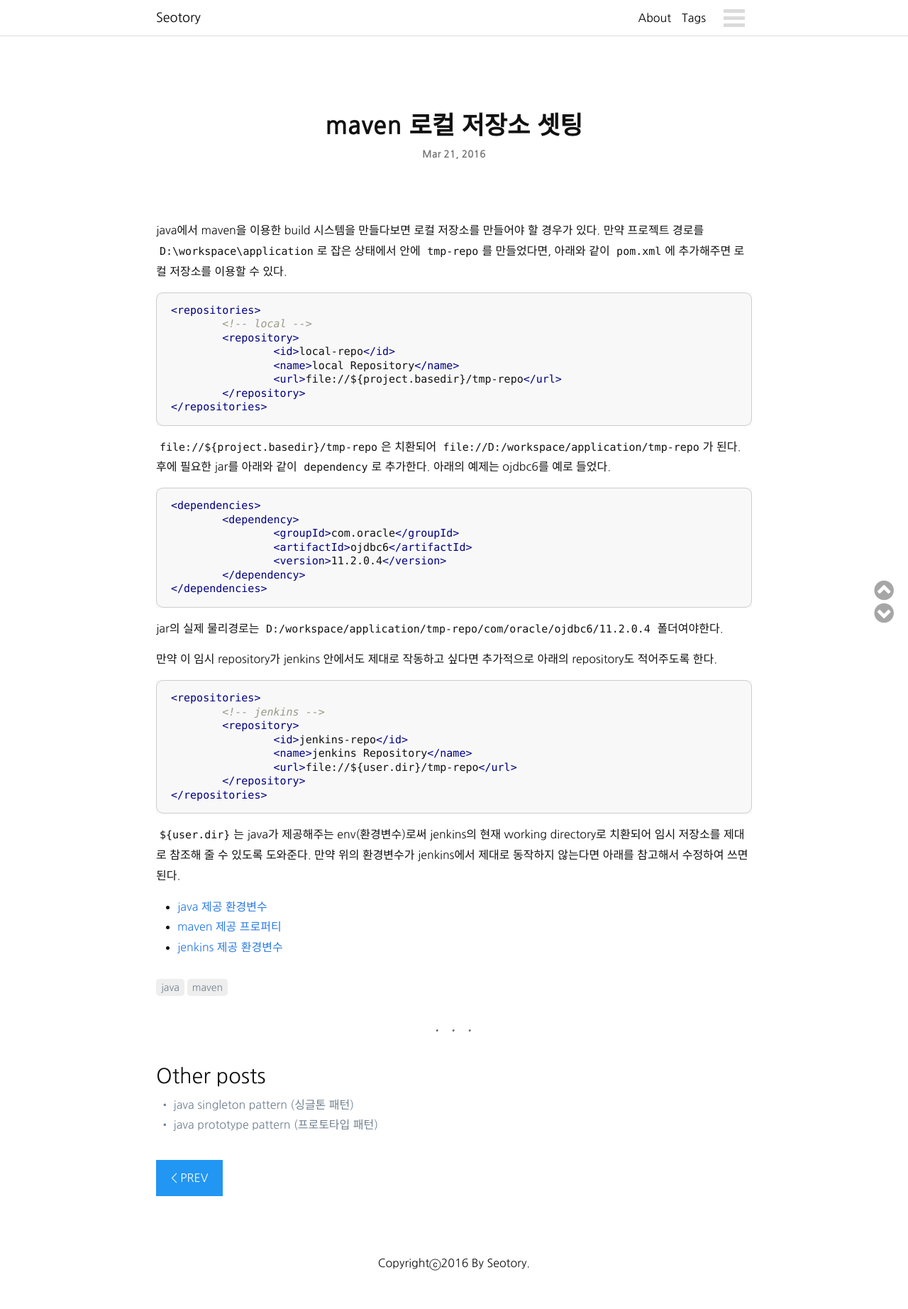
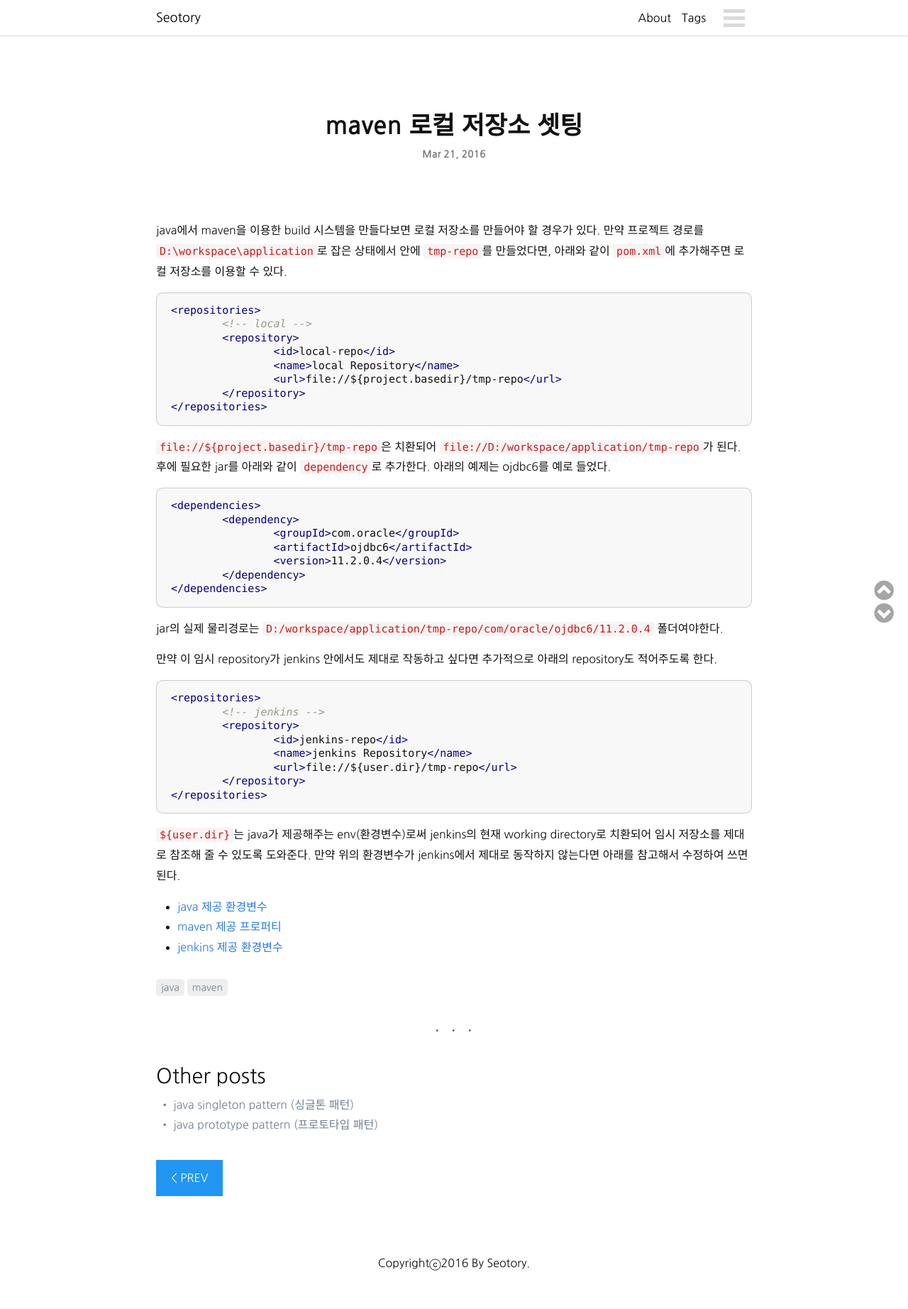
Before and after one commit to seotory/seotory.github.io, a Jekyll site: the page built from _posts/dev/2016-03-21-maven-local-repository-setting.markdown, in a window 1280 px wide. Shown: the whole page at 71% size. Built offline with Jekyll 4.4.1, drawn with Linux system fonts in a browser that asks for light colours; nearby versions of some CDN libraries; comment, search, counter and statistics services are not loaded.

Commit message:
bug fix css

```diff
--- a/_sass/_base.scss
+++ b/_sass/_base.scss
@@ -235,10 +235,11 @@ code {
 
 code {
   padding: 1px 5px;
-  .highlighter-rouge {
-    color: #C31D1D;
-    background-color: #F9F3F3;
-  }
+}
+
+code.highlighter-rouge {
+  color: #C31D1D;
+  background-color: #F9F3F3;
 }
 
 pre {
```
